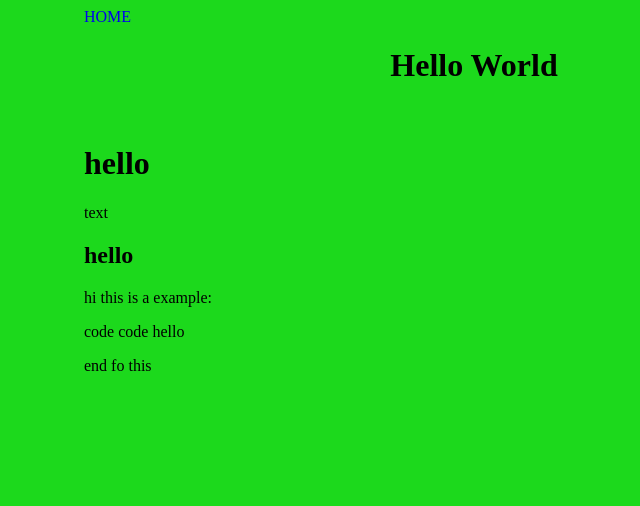
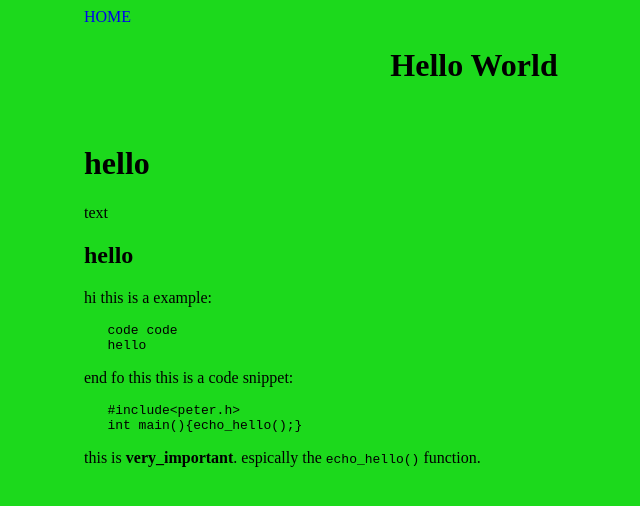
Before and after one commit to billie66/billie66.github.com, a Jekyll site: the page built from _posts/2010-9-1-hello-world.md, in a window 1280 px wide. Shown: the top 506 px of the page, without its empty margins (166-806 px from the left). Built offline with Jekyll 4.4.1, drawn with Linux system fonts in a browser that asks for light colours; Markdown is read by kramdown in place of the engine named in the settings.

Commit message:
for space as tab will work

```diff
--- a/_posts/2010-9-1-hello-world.md
+++ b/_posts/2010-9-1-hello-world.md
@@ -8,7 +8,13 @@ text
 ## hello
 hi this is a example:
 
-   code code
-   hello
+    code code
+    hello
 
 end fo this
+this is a code snippet:
+
+    #include<peter.h>
+    int main(){echo_hello();}
+
+this is __very_important__. espically the `echo_hello()` function.
```
